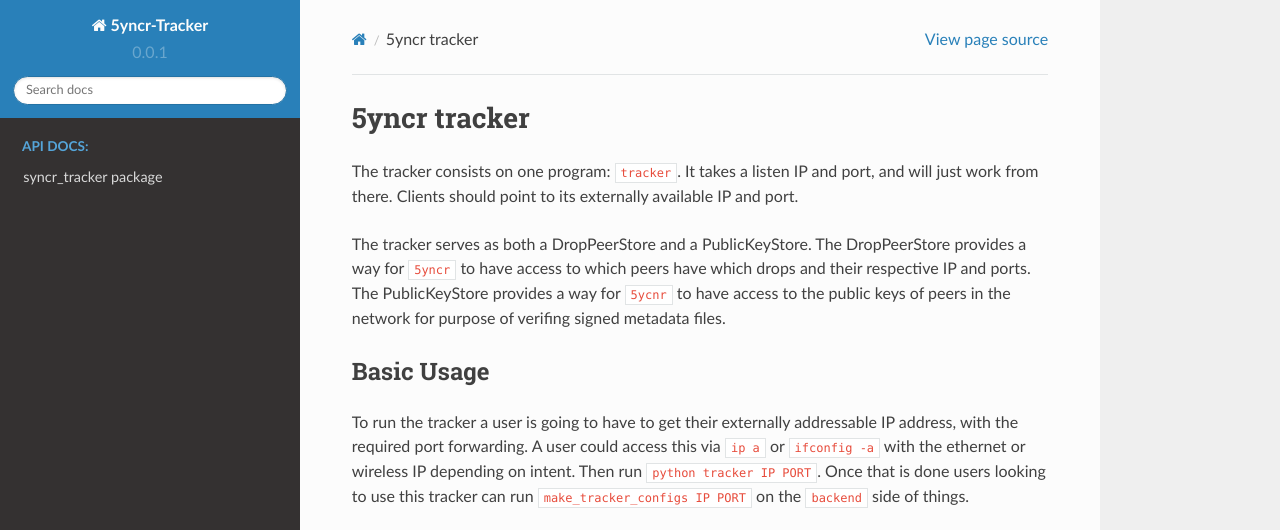
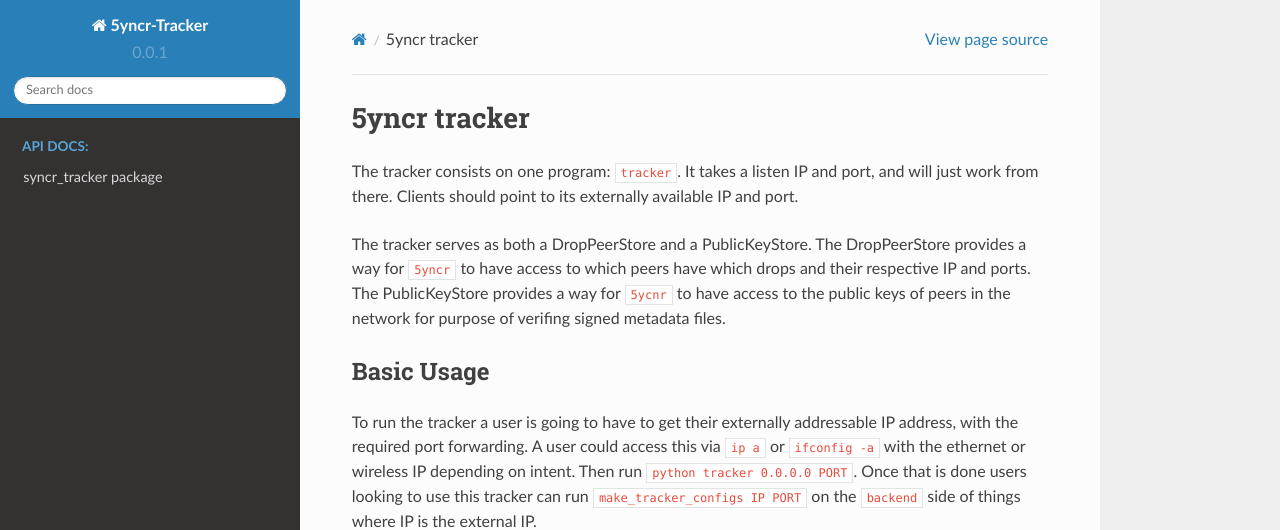
Before and after one commit to 5yncr/tracker, a Sphinx documentation site: the page built from docs/index.rst, in a window 1280 px wide and 1124 px high, cut to the strip 0-530 px from the top of the window. Built offline with Sphinx 7.4.7 and the Read the Docs theme 2.0.0, drawn with Linux system fonts in a browser that asks for light colours.

Commit message:
Fix small miscommunication

```diff
--- a/docs/index.rst
+++ b/docs/index.rst
@@ -20,9 +20,9 @@ Basic Usage
 To run the tracker a user is going to have to get their externally
 addressable IP address, with the required port forwarding. A user could
 access this via ``ip a`` or ``ifconfig -a`` with the ethernet or wireless
-IP depending on intent. Then run ``python tracker IP PORT``. Once that is
+IP depending on intent. Then run ``python tracker 0.0.0.0 PORT``. Once that is
 done users looking to use this tracker can run ``make_tracker_configs IP PORT``
-on the ``backend`` side of things.
+on the ``backend`` side of things where IP is the external IP.
 
 .. autoprogram:: syncr_tracker.tracker:parser()
     :prog: tracker
```
